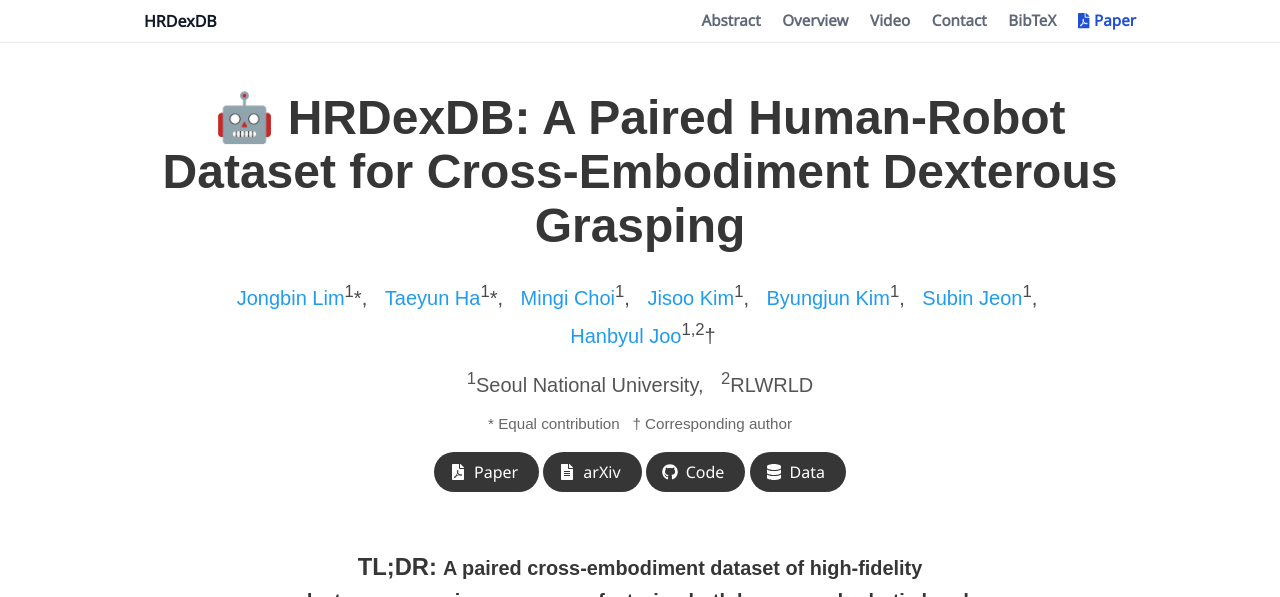
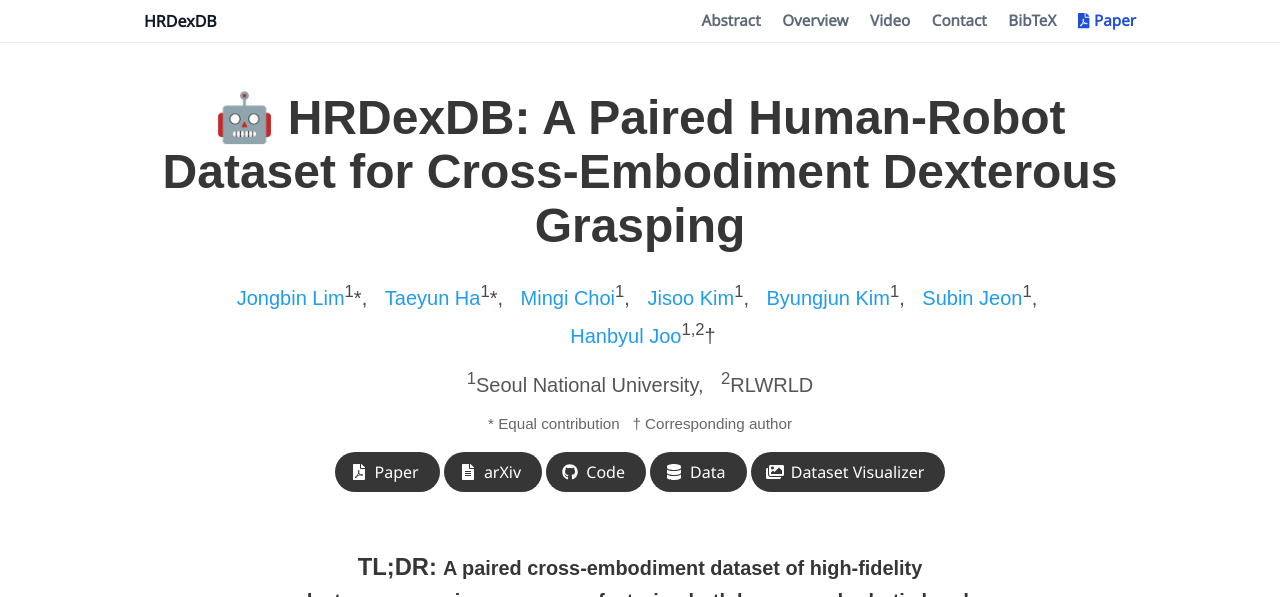
Before and after one commit to snuvclab/HRDexDB, a Jekyll site: the page built from index.md, in a window 1280 px wide and 900 px high, cut to the strip 0-597 px from the top of the window. Built offline with Jekyll 4.4.1, drawn with Linux system fonts in a browser that asks for light colours; some web fonts are replaced.

Commit message:
add visualizer link to the main project page

```diff
--- a/_layouts/project_page.html
+++ b/_layouts/project_page.html
@@ -152,6 +152,18 @@
                 </a>
               </span>
               {% endif %}
+              <!-- Dataset Visualizer Link. -->
+              {% if page.dataset_visualizer %}
+              <span class="link-block">
+                <a href="{{ page.dataset_visualizer }}"
+                   class="external-link button is-normal is-rounded is-dark">
+                  <span class="icon">
+                      <i class="fas fa-images"></i>
+                  </span>
+                  <span>Dataset Visualizer</span>
+                </a>
+              </span>
+              {% endif %}
             </div>
           </div>
         </div>
```
Also changed, not shown: index.md (+1 -0 lines).
